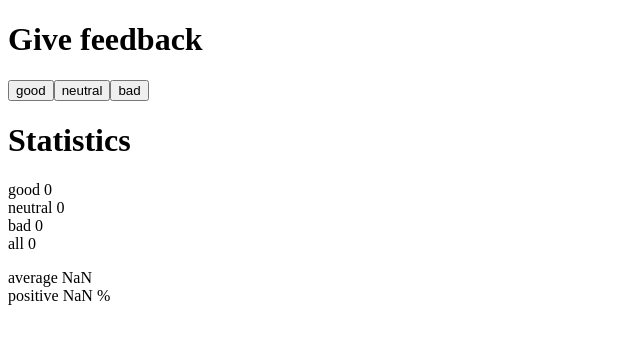
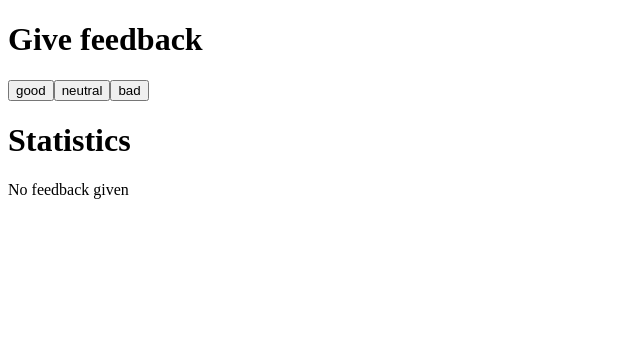
Before and after one commit to ko-sini/fullstackopen, a React (Vite) app in the folder osa1/unicafe/: page / in a window 1280 px wide. Shown: the top 344 px of the page, without its empty margins (0-640 px from the left). Built offline with nearby package versions, Linux system fonts and the light colour scheme.

Commit message:
Tehtävä 1.9: unicafe step4

```diff
--- a/osa1/unicafe/src/App.jsx
+++ b/osa1/unicafe/src/App.jsx
@@ -13,6 +13,14 @@ const Statistics = ({good, bad, neutral}) => {
   const avg = (good - bad) / all
   const pctPositive = good / all * 100
 
+  if (all == 0) {
+    return (
+      <div>
+        <h1>Statistics</h1>
+        No feedback given
+      </div>
+    )
+  } else {
     return (
       <div>
           <h1>Statistics</h1>
@@ -28,6 +36,8 @@ const Statistics = ({good, bad, neutral}) => {
       </div>
     )
   }
+}
+
 
 const App = () => {
   // tallenna napit omaan tilaansa
```
Lines whose indentation alone changed are shown as unchanged.
